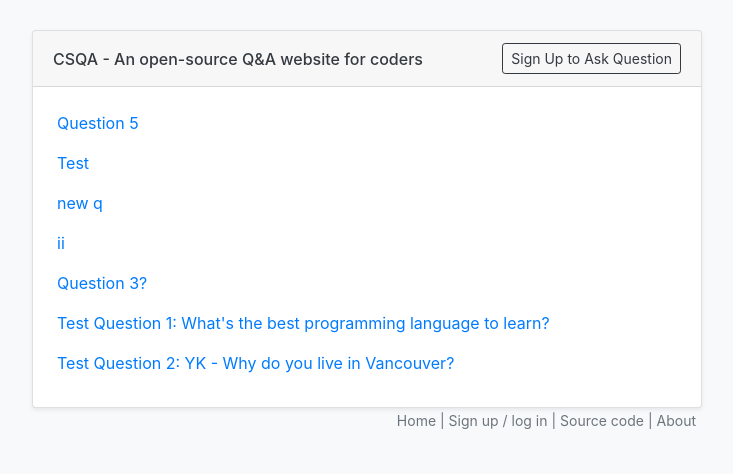
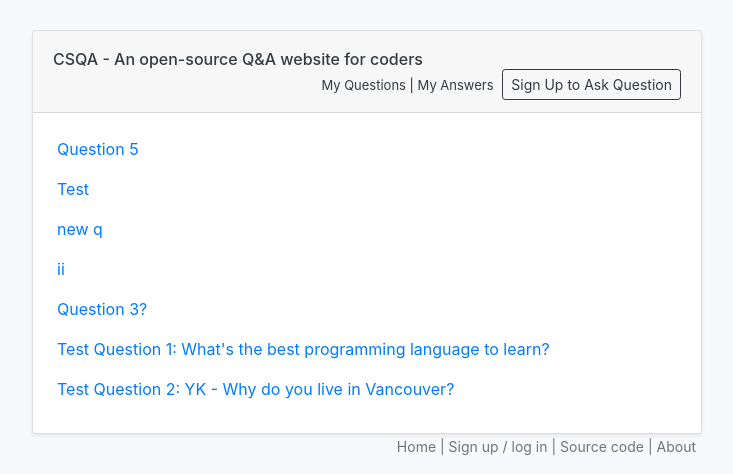
Before and after one commit to ykdojo/csqa, a Django app: page / in a window 1280 px wide. Shown: the top 474 px of the page, without its empty margins (273-1006 px from the left). Run offline with Django 3.2, Linux system fonts and the light colour scheme; data comes from the database, SQL or seed files in the repository; some libraries are stand-ins or nearby versions.

Commit message:
Showing the "my answers" and "my questions" links

```diff
--- a/static/style.css
+++ b/static/style.css
@@ -1,5 +1,12 @@
 .answer-block {
     margin-left: 10px;
+}
+
+.csqa-nav {
+    position: relative;
+    top: 1px;
+    font-size: 13;
+    margin-right: 5;
 }
 
 @media (max-width: 615px){
--- a/templates/base.html
+++ b/templates/base.html
@@ -12,15 +12,27 @@
             <div class="card shadow-sm" style="margin-top: 30px">
                 <div class="card-header">
                     <h6 style="margin-bottom: 0; margin-top: 7; display: inline-block">
-                        <a href="/" class="text-dark">CSQA<span class="site-title-second-half"> - An open-source Q&A website for coders</span></a>
+                        <a href="/" class="text-dark">CSQA
+                            {% if not current_user.is_authenticated %}
+                            <span class="site-title-second-half"> - An open-source Q&A website for coders</span>
+                            {% endif %}
+                        </a>
                     </h6>
-                    <a href="/question/new"><button type="button" class="btn btn-sm btn-outline-dark" style="float: right">
+                    <span style="float: right">
+                        <span class="csqa-nav">
+                            {% if not current_user.is_authenticated %}
+                            <a href="/" class="text-dark">My Questions</a> |
+                            <a href="/" class="text-dark">My Answers</a>
+                            {% endif %}
+                        </span>
+                        <a href="/question/new" style="display: inline-block"><button type="button" class="btn btn-sm btn-outline-dark">
                             {% if current_user.is_authenticated %}
                                 New Question
                             {% else %}
                                 Sign Up to Ask Question
                             {% endif %}
                         </button></a>
+                    </span>
                 </div>
                 <div class="pb-3 pt-4 pr-4 pl-4">
                     {% block content %}{% endblock %}
```
Lines whose indentation alone changed are shown as unchanged.
